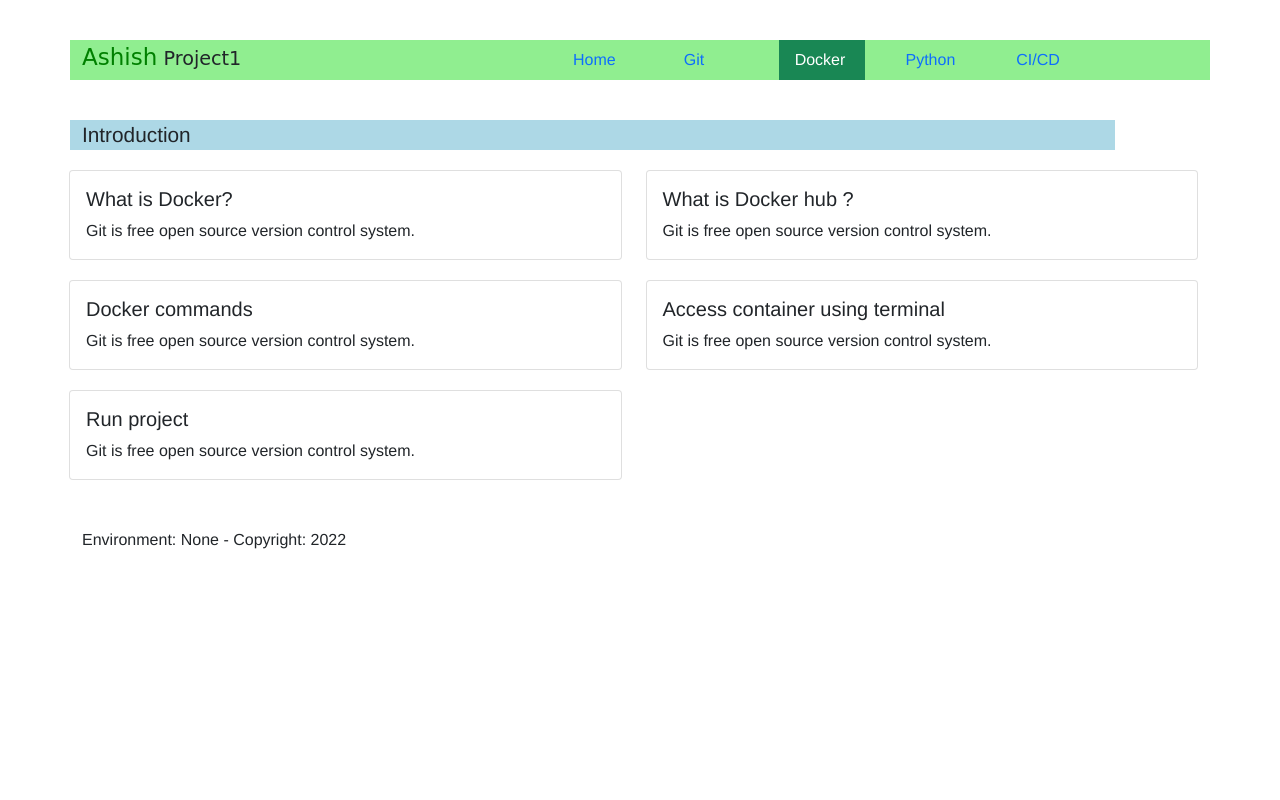
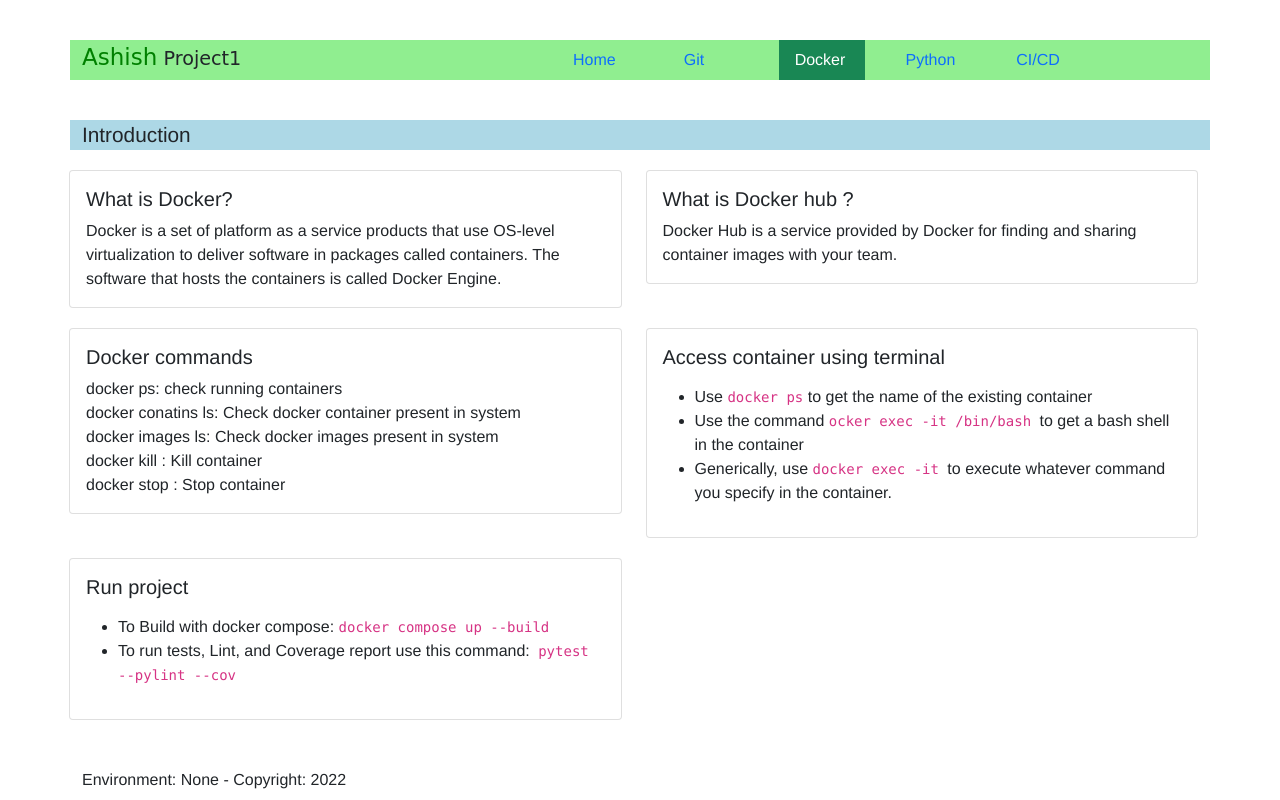
Before and after one commit to AshishSidana/ashishproject1, a Flask app: page /docker in a window 1280 px wide. Run offline with Flask 2, Linux system fonts and the light colour scheme.

Commit message:
Created pages

```diff
--- a/app/simple_pages/templates/docker.html
+++ b/app/simple_pages/templates/docker.html
@@ -4,7 +4,7 @@
 
 {% block content %}
 <div class="row">
-    <div class="col-sm-11" style="margin-top: 40px; background-color: lightblue; font-size: 1.3em; line-height: 30px;">
+    <div class="col-sm-12" style="margin-top: 40px; background-color: lightblue; font-size: 1.3em; line-height: 30px;">
         Introduction</div>
 </div>
 <div class="row" style="margin-top: 20px; margin-left: -25px;">
@@ -12,7 +12,9 @@
         <div class="card">
             <div class="card-body">
                 <h5 class="card-title">What is Docker?</h5>
-                <p class="card-text">Git is free open source version control system. </p>
+                <p class="card-text">Docker is a set of platform as a service products that use OS-level virtualization
+                    to deliver software in packages called containers. The software that hosts the containers is called
+                    Docker Engine. </p>
             </div>
         </div>
     </div>
@@ -21,7 +23,8 @@
         <div class="card">
             <div class="card-body">
                 <h5 class="card-title">What is Docker hub ?</h5>
-                <p class="card-text">Git is free open source version control system. </p>
+                <p class="card-text">Docker Hub is a service provided by Docker for finding and sharing container images
+                    with your team. </p>
             </div>
         </div>
     </div>
@@ -31,7 +34,13 @@
         <div class="card">
             <div class="card-body">
                 <h5 class="card-title">Docker commands</h5>
-                <p class="card-text">Git is free open source version control system. </p>
+                <p class="card-text">
+                    docker ps: check running containers <br />
+                    docker conatins ls: Check docker container present in system <br />
+                    docker images ls: Check docker images present in system <br />
+                    docker kill <conatiner-id>: Kill container<br />
+                        docker stop <conatiner-id>: Stop container <br />
+                </p>
             </div>
         </div>
     </div>
@@ -40,7 +49,17 @@
         <div class="card">
             <div class="card-body">
                 <h5 class="card-title">Access container using terminal</h5>
-                <p class="card-text">Git is free open source version control system. </p>
+                <p class="card-text">
+                <ul>
+                    <li> Use <code>docker ps</code> to get the name of the existing container </li>
+                    <li> Use the command <code>ocker exec -it <container name> /bin/bash </code>to get a bash shell in
+                        the container
+                    </li>
+                    <li> Generically, use <code>docker exec -it <container name>
+                            <command> </code>to execute whatever command you specify in the container. </li>
+
+                </ul>
+                </p>
             </div>
         </div>
     </div>
@@ -51,7 +70,16 @@
         <div class="card">
             <div class="card-body">
                 <h5 class="card-title">Run project</h5>
-                <p class="card-text">Git is free open source version control system. </p>
+                <p class="card-text">
+
+                <ul>
+
+                    <li> To Build with docker compose:
+                        <code>docker compose up --build</code>
+                    </li>
+                    <li> To run tests, Lint, and Coverage report use this command:<code> pytest --pylint --cov </code></li>
+                </ul>
+                </p>
             </div>
         </div>
     </div>
```
Also changed, not shown: app/simple_pages/templates/ci-cd.html (+37 -14 lines), app/simple_pages/templates/git.html (+16 -7 lines), app/simple_pages/templates/python.html (+12 -13 lines).
